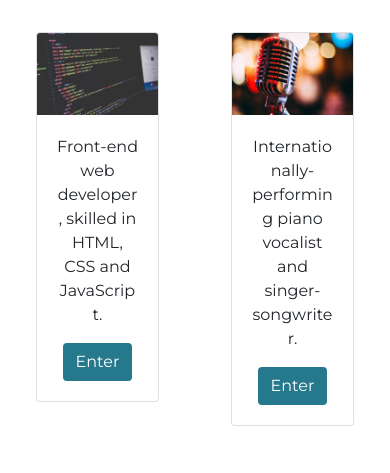
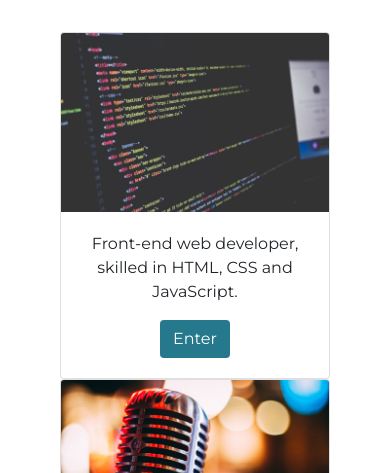
Before and after one commit to jessicadavey/jessicadavey.com, a plain HTML site: page index.html in a window 390 px wide. Shown: the part 348-821 px from the top of the page. Drawn offline with nearby package versions, Linux system fonts and the light colour scheme.

Commit message:
changed breakpoint

```diff
--- a/index.html
+++ b/index.html
@@ -58,7 +58,7 @@
     </header>
     <main class="container">
         <div class="row">
-            <div class="col">
+            <div class="col-md">
                 <div class="card w-75 mx-auto text-center">
                     <img src="assets/code.jpg" class="card-img-top" alt="A computer with code.">
                     <div class="card-body">
@@ -69,7 +69,7 @@
                 </div>
             </div>
 
-            <div class="col">
+            <div class="col-md">
                 <div class="card w-75 mx-auto text-center">
                     <img src="assets/microphone.jpg" class="card-img-top" alt="A microphone.">
                     <div class="card-body">
```
